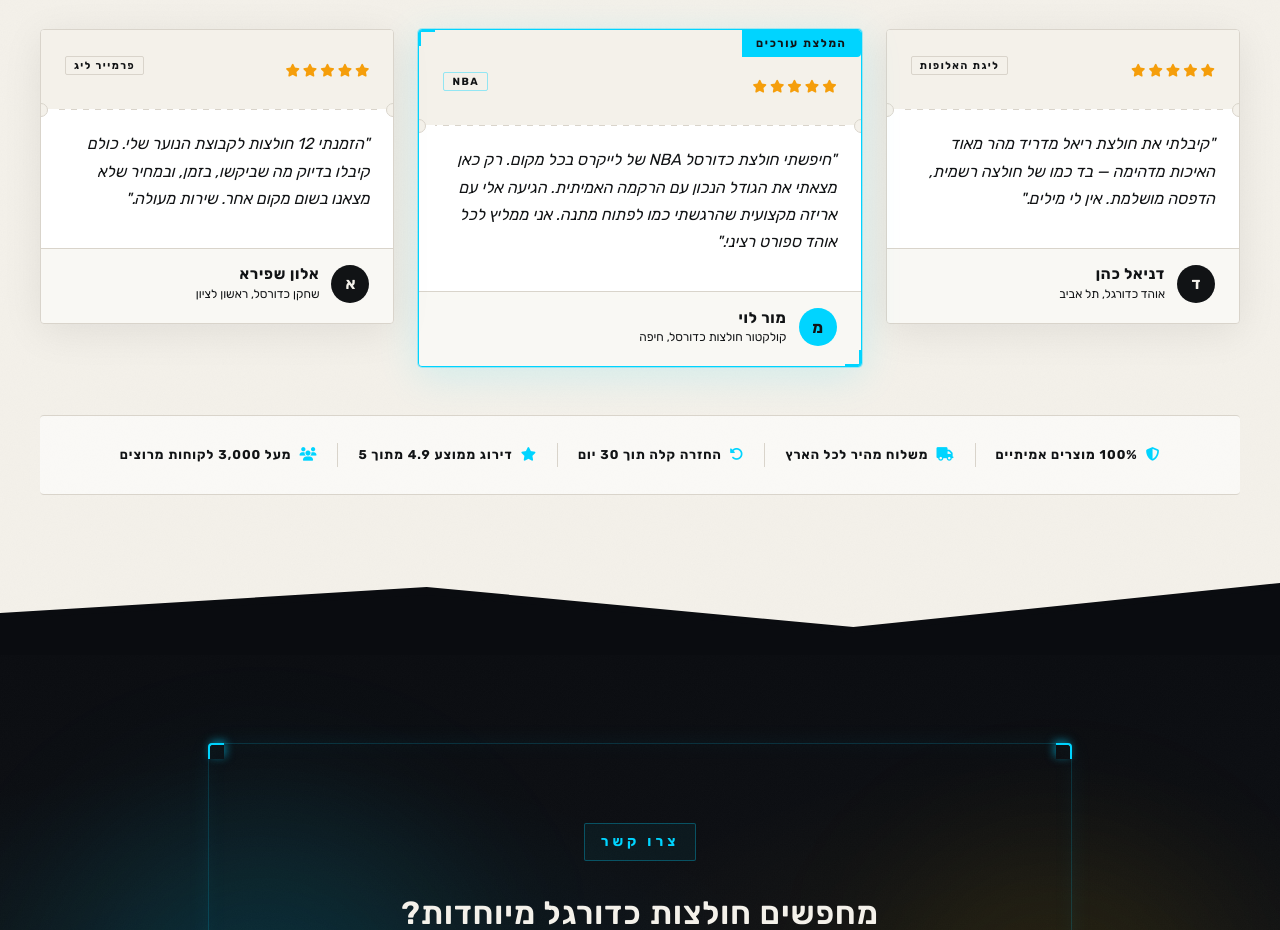
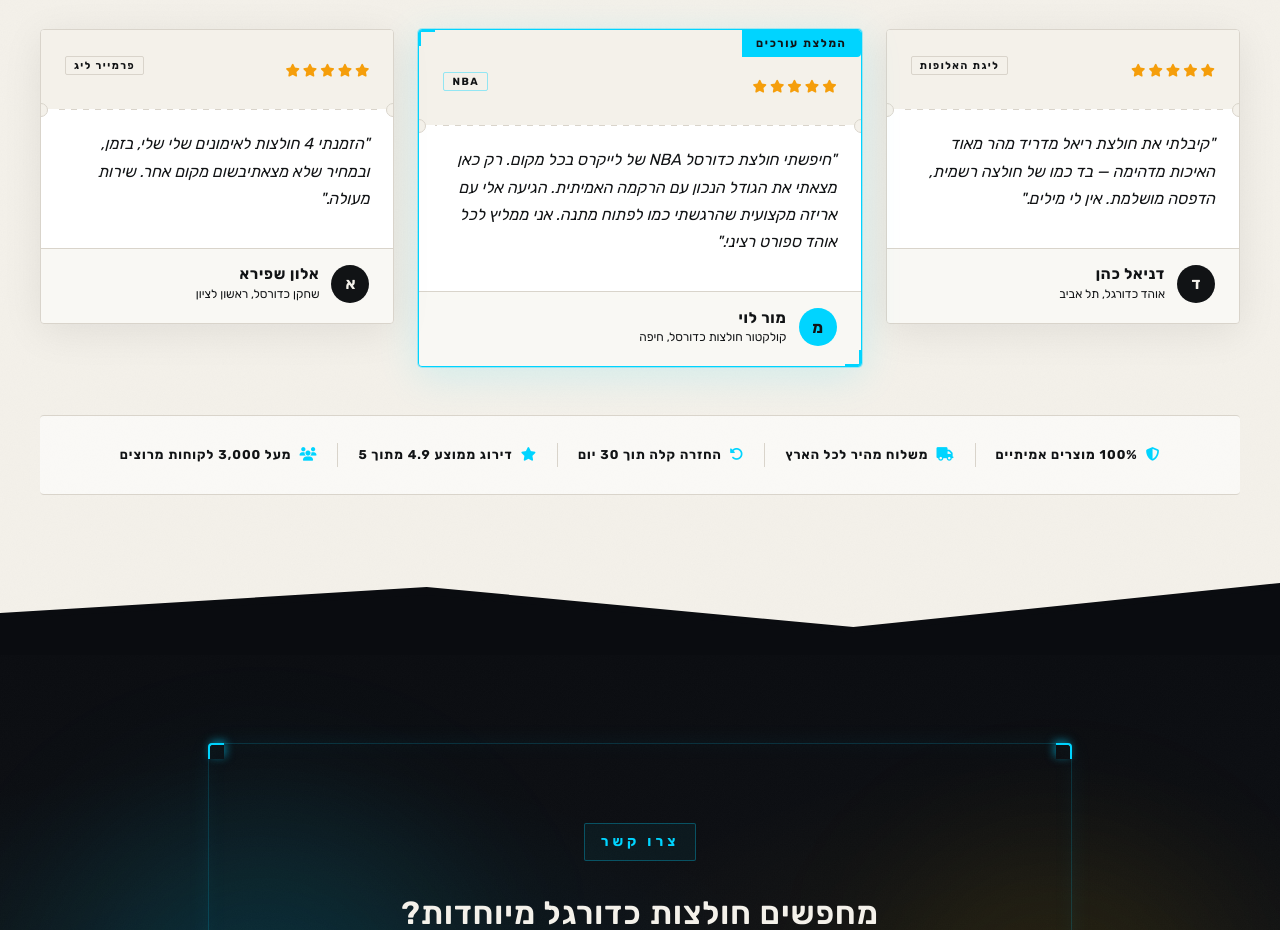
Before and after one commit to slipwoker/zappy-website-826ec8e0-d409-4888-805b-d3b22a380fe4, a plain HTML site: page index.html in a window 1280 px wide. Shown: the part 4080-5010 px from the top of the page. Drawn offline with Linux system fonts and the light colour scheme; no server answers.

Commit message:
Incremental sync: 1 page(s) — text_edit

```diff
--- a/index.html
+++ b/index.html
@@ -1190,7 +1190,7 @@
           <div class="itw-perforation" aria-hidden="true"></div>
           <div class="itw-stub-body">
             <blockquote class="itw-quote">
-              <p>"הזמנתי 12 חולצות לקבוצת הנוער שלי. כולם קיבלו בדיוק מה שביקשו, בזמן, ובמחיר שלא מצאנו בשום מקום אחר. שירות מעולה."</p>
+              <p style="">"הזמנתי 4 חולצות לאימונים שלי שלי, בזמן, ובמחיר שלא מצאתיבשום מקום אחר. שירות מעולה."</p>
             </blockquote>
           </div>
           <div class="itw-stub-footer">
```
Also changed, not shown: public/index.html (+1 -1 lines).
